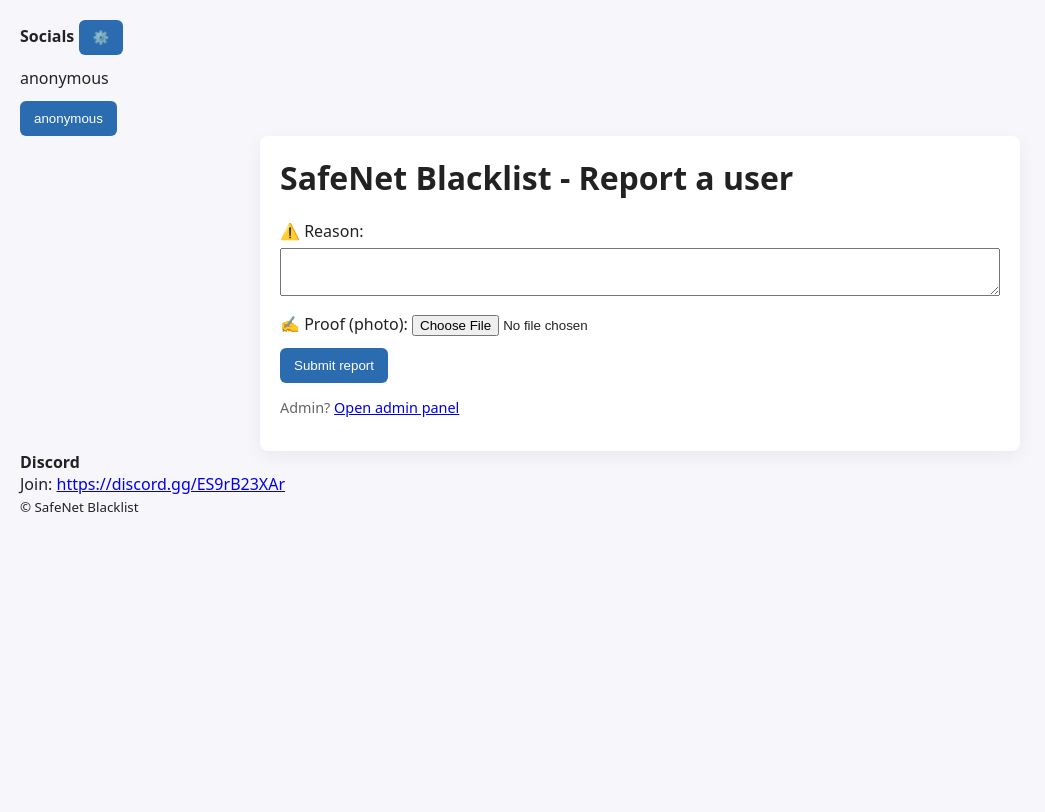
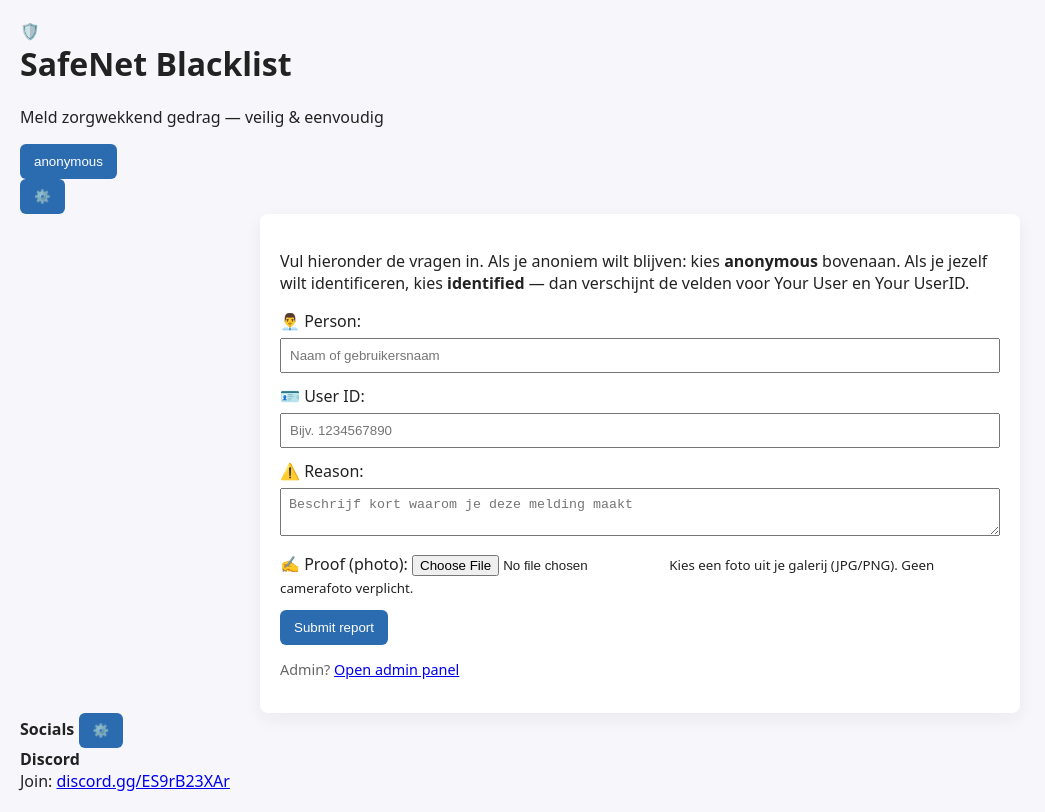
Before and after one commit to pcgaming-glitch/SafeNet-Blacklist, a website: page public/index.html in a window 1280 px wide. Shown: the whole page, without its empty margins (0-1045 px from the left). Drawn offline with Linux system fonts and the light colour scheme.

Commit message:
Update title and content in index.html

```diff
--- a/public/index.html
+++ b/public/index.html
@@ -3,92 +3,92 @@
 <head>
   <meta charset="utf-8" />
   <meta name="viewport" content="width=device-width,initial-scale=1" />
-  <title>SafeNet Blacklist - Melding</title>
+  <title>SafeNet Blacklist - Meld een gebruiker</title>
   <link rel="stylesheet" href="/style.css" />
+  <meta name="theme-color" content="#F7EDE2" />
 </head>
 <body>
   <header class="site-header">
-    <div class="header-row">
-      <div class="socials">
-        <strong>Socials</strong>
-        <!-- settings knop staat onder het kopje socials volgens jouw wens -->
-        <button id="settingsBtn" class="icon-btn" title="Instellingen">⚙️</button>
+    <div class="header-inner">
+      <div class="brand">
+        <div class="logo">🛡️</div>
+        <div class="brand-text">
+          <h1>SafeNet Blacklist</h1>
+          <p class="tagline">Meld zorgwekkend gedrag — veilig & eenvoudig</p>
+        </div>
       </div>
 
-      <div class="top-controls">
-        <!-- Anonymous / Identified toggle boven alle vragen -->
-        <div class="id-toggle" aria-hidden="false">
-          <label class="switch-label">anonymous</label>
-          <button id="idToggleBtn" class="toggle-pill">anonymous</button>
+      <div class="controls">
+        <div class="id-toggle" title="Anonymous / Identified">
+          <button id="idToggleBtn" class="toggle-pill" aria-pressed="false">anonymous</button>
         </div>
+        <button id="settingsBtn" class="icon-btn" aria-label="Instellingen">⚙️</button>
       </div>
     </div>
   </header>
 
   <main class="container">
-    <h1 id="pageTitle">SafeNet Blacklist - Meld een gebruiker</h1>
+    <section class="intro card">
+      <p>Vul hieronder de vragen in. Als je anoniem wilt blijven: kies <strong>anonymous</strong> bovenaan. Als je jezelf wilt identificeren, kies <strong>identified</strong> — dan verschijnt de velden voor Your User en Your UserID.</p>
+    </section>
 
-    <form id="reportForm" class="card">
-      <!-- Identified fields are hidden unless chosen -->
-      <div id="identifiedFields" class="hidden">
-        <label id="labelPerson">👨‍💼 Your User:
-          <input id="inputPerson" name="person" type="text" />
-        </label>
-        <label id="labelUserId">🪪 Your UserID:
-          <input id="inputUserId" name="userId" type="text" />
-        </label>
-      </div>
-
-      <label>⚠️ Reason:
-        <textarea id="inputReason" name="reason" required></textarea>
+    <form id="reportForm" class="card form-card" autocomplete="off">
+      <!-- Exact gevraagde velden -->
+      <label class="field-label">👨‍💼 Person:
+        <input id="inputPerson" name="person" type="text" placeholder="Naam of gebruikersnaam" />
       </label>
 
-      <label>✍️ Proof (foto):
-        <!-- NB: removed capture attribute so mobile will open gallery chooser (not directly camera).
-             accept="image/*" keeps images only. -->
+      <label class="field-label">🪪 User ID:
+        <input id="inputUserId" name="userId" type="text" placeholder="Bijv. 1234567890" />
+      </label>
+
+      <label class="field-label">⚠️ Reason:
+        <textarea id="inputReason" name="reason" placeholder="Beschrijf kort waarom je deze melding maakt" required></textarea>
+      </label>
+
+      <label class="field-label">✍️ Proof:
+        <!-- accept image/* zonder capture zodat galerij keuzescherm voorgesteld wordt -->
         <input id="inputProof" name="proof" type="file" accept="image/*" required />
+        <small class="hint">Kies een foto uit je galerij (JPG/PNG). Geen camerafoto verplicht.</small>
       </label>
 
       <div class="form-actions">
-        <button type="submit" id="submitBtn">Verstuur melding</button>
+        <button type="submit" id="submitBtn" class="primary">Verstuur melding</button>
       </div>
+      <div id="message" class="form-message hidden" role="status" aria-live="polite"></div>
     </form>
 
-    <div id="message" class="hidden" role="status"></div>
-
-    <p class="small">
-      Admin? <a href="/admin.html">Open admin panel</a>
-    </p>
+    <p class="small">Admin? <a href="/admin.html">Open admin panel</a></p>
   </main>
 
   <footer class="site-footer">
-    <div class="footer-row">
-      <div class="footer-left">
+    <div class="footer-inner">
+      <div class="socials">
+        <strong>Socials</strong>
+        <button id="settingsBtnFooter" class="tiny-btn" title="Instellingen">⚙️</button>
+      </div>
+
+      <div class="discord">
         <strong>Discord</strong>
-        <!-- link "verborgen" onder Discord tekst — hier zichtbaar in DOM maar je noemde 'verstopt',
-             zodat het niet direct prominent is, het is in de tekst en styled discreet -->
-        <div class="discord-link">Join: <a id="discordHidden" href="https://discord.gg/ES9rB23XAr" target="_blank" rel="noreferrer">https://discord.gg/ES9rB23XAr</a></div>
-      </div>
-      <div class="footer-right">
-        <small id="footerNote">© SafeNet Blacklist</small>
+        <div class="discord-link subtle">Join: <a id="discordHidden" href="https://discord.gg/ES9rB23XAr" target="_blank" rel="noreferrer">discord.gg/ES9rB23XAr</a></div>
       </div>
     </div>
   </footer>
 
-  <!-- Settings modal (hidden by default) -->
+  <!-- Settings modal -->
   <div id="settingsModal" class="modal hidden" role="dialog" aria-modal="true" aria-labelledby="settingsTitle">
     <div class="modal-content">
       <h3 id="settingsTitle">Instellingen</h3>
 
-      <section class="setting-row">
+      <div class="setting-row">
         <label>Theme</label>
         <div class="theme-controls">
           <button id="lightModeBtn" class="small-btn">Light</button>
           <button id="darkModeBtn" class="small-btn">Dark</button>
         </div>
-      </section>
+      </div>
 
-      <section class="setting-row">
+      <div class="setting-row">
         <label for="langSelect">Taal</label>
         <select id="langSelect">
           <option value="nl">Nederlands</option>
@@ -97,7 +97,7 @@
           <option value="fr">Français</option>
           <option value="de">Deutsch</option>
         </select>
-      </section>
+      </div>
 
       <div class="modal-actions">
         <button id="closeSettings" class="small-btn">Sluiten</button>
```
